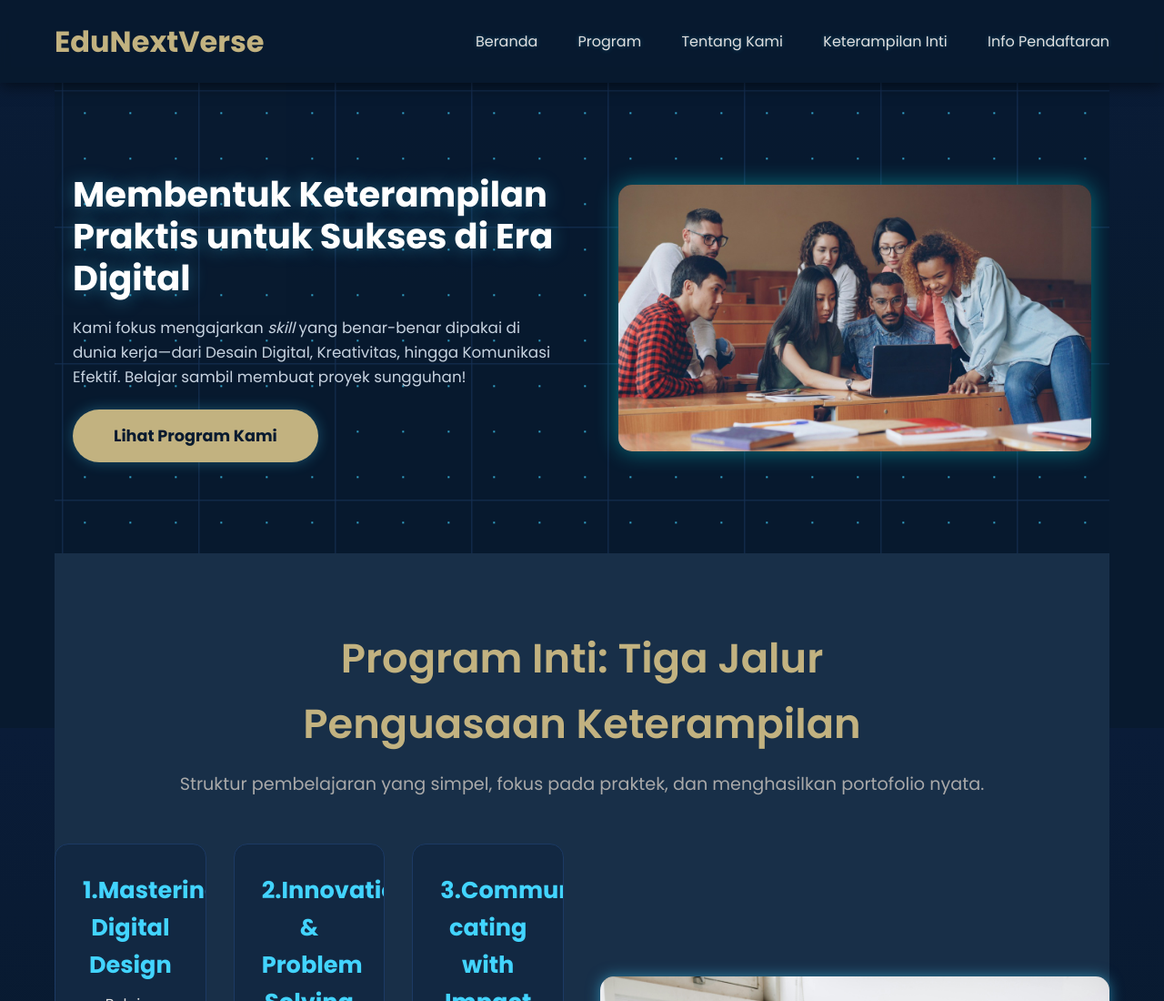
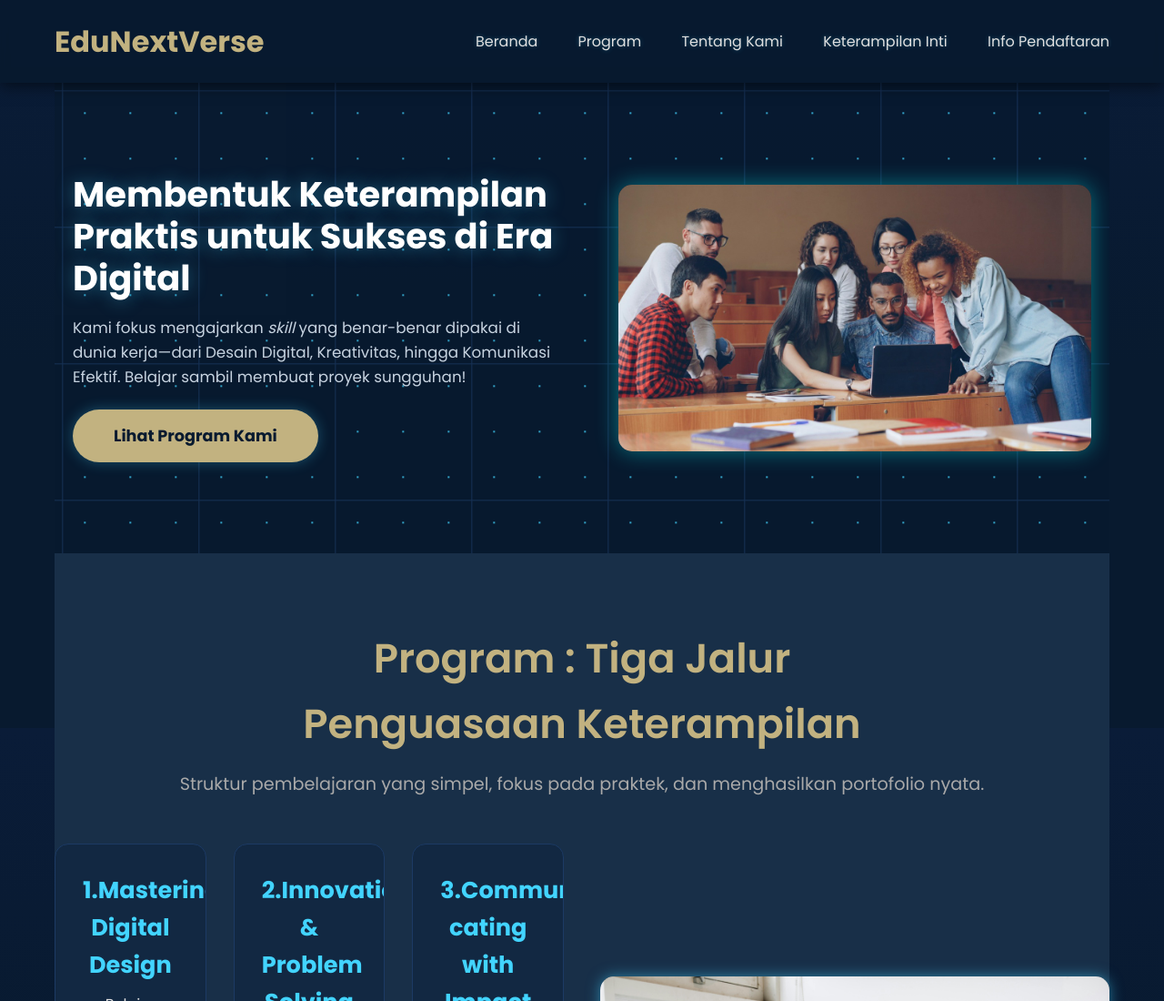
Before and after one commit to Paridah64/edunextverse., a plain HTML site: page index.html in a window 1280 px wide. Shown: the top 1100 px of the page at 91% size. Drawn offline with Linux system fonts and the light colour scheme.

Commit message:
Update index.html

```diff
--- a/index.html
+++ b/index.html
@@ -183,7 +183,7 @@ footer{ background-color:#000000; padding:30px 0 10px; color:#7DA0C4 }
 </section>
 
 <section id="matrix" class="content-section solutions-bg">
-  <h2 class="section-title">Program Inti: Tiga Jalur<br>Penguasaan Keterampilan</h2>
+  <h2 class="section-title">Program : Tiga Jalur<br>Penguasaan Keterampilan</h2>
   <p class="section-subtitle">Struktur pembelajaran yang simpel, fokus pada praktek, dan menghasilkan portofolio nyata.</p>
 
   <div class="two-column-layout">
```
